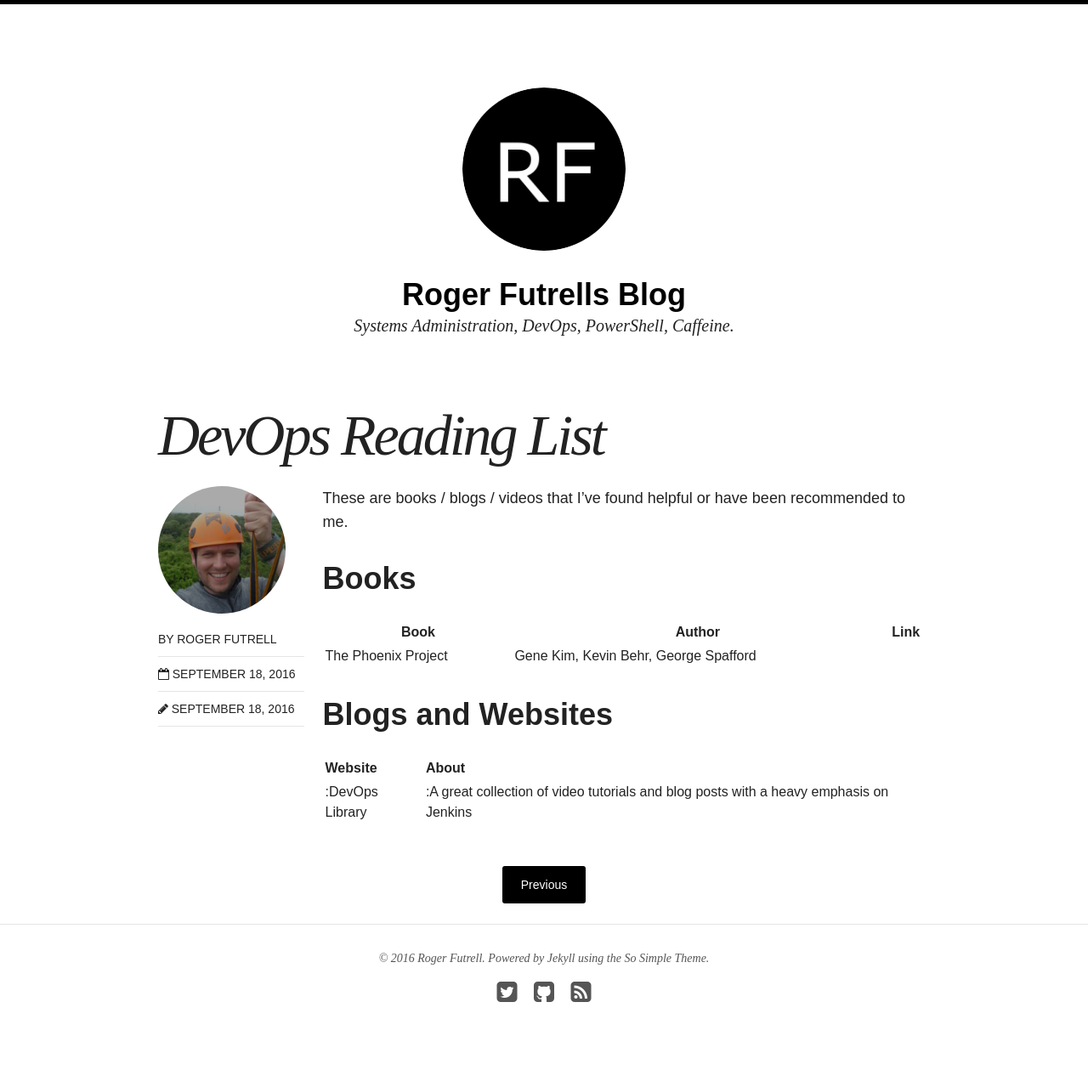
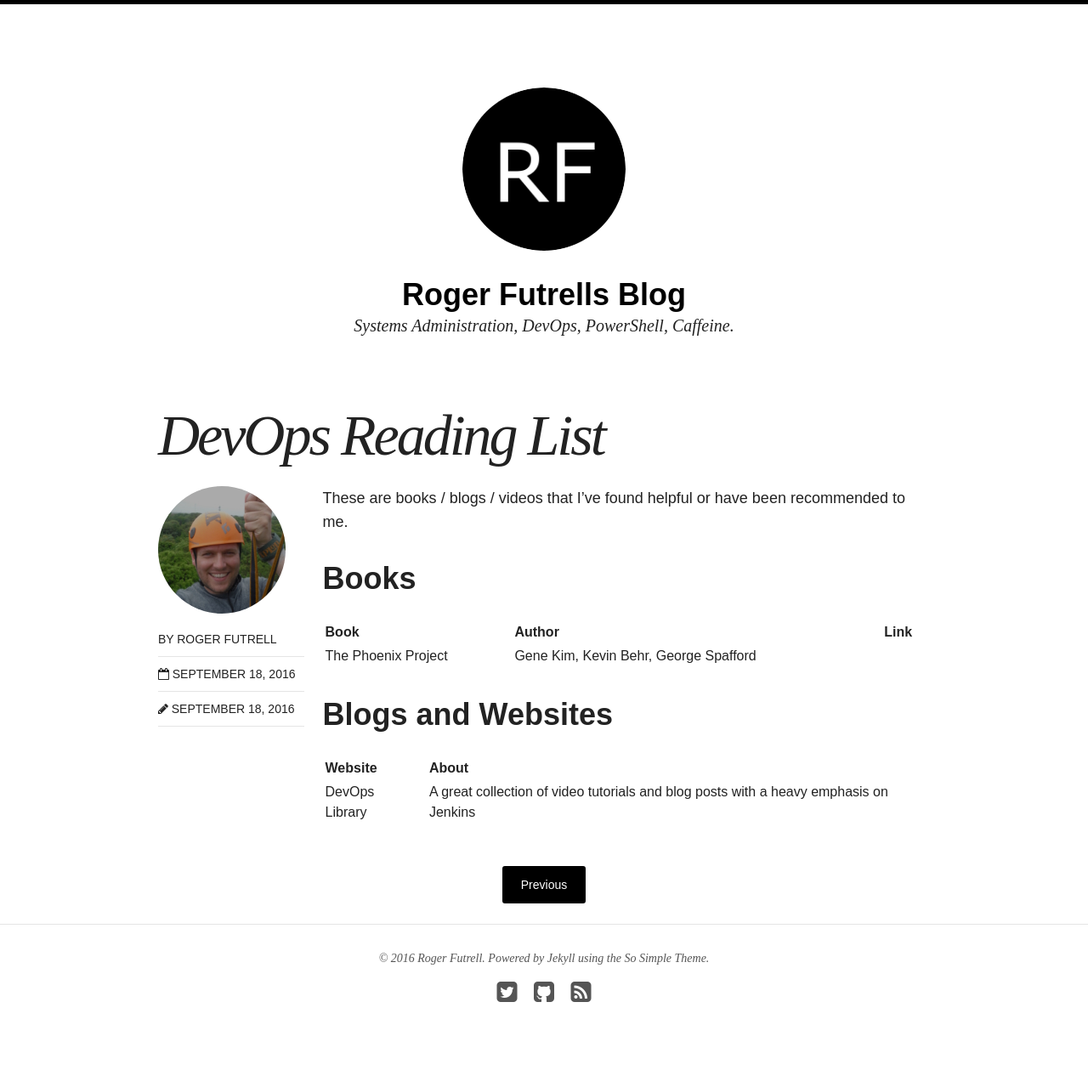
Before and after one commit to rogfut/rogfut.github.io, a Jekyll site: the page built from _posts/blog/2016-09-18-devops-reading-list.md, in a window 1280 px wide. Shown: the whole page at 85% size. Built offline with Jekyll 4.4.1, drawn with Linux system fonts in a browser that asks for light colours; nearby versions of some CDN libraries.

Commit message:
moar tables

```diff
--- a/_posts/blog/2016-09-18-devops-reading-list.md
+++ b/_posts/blog/2016-09-18-devops-reading-list.md
@@ -16,11 +16,11 @@
 # Books
 
 | Book | Author | Link |
-| ---- | ------ | ---- |
+| :--- | :----- | :--- |
 | The Phoenix Project | Gene Kim, Kevin Behr, George Spafford |  |
 
 # Blogs and Websites
 
-| Website | About |
-| :------ | :---- |
-| :[DevOps Library](https://www.devopslibrary.com/) | :A great collection of video tutorials and blog posts with a heavy emphasis on Jenkins |
+| Website |       | About |
+| :------ | :---- | :---- |
+| [DevOps Library](https://www.devopslibrary.com/) | | A great collection of video tutorials and blog posts with a heavy emphasis on Jenkins |
```
